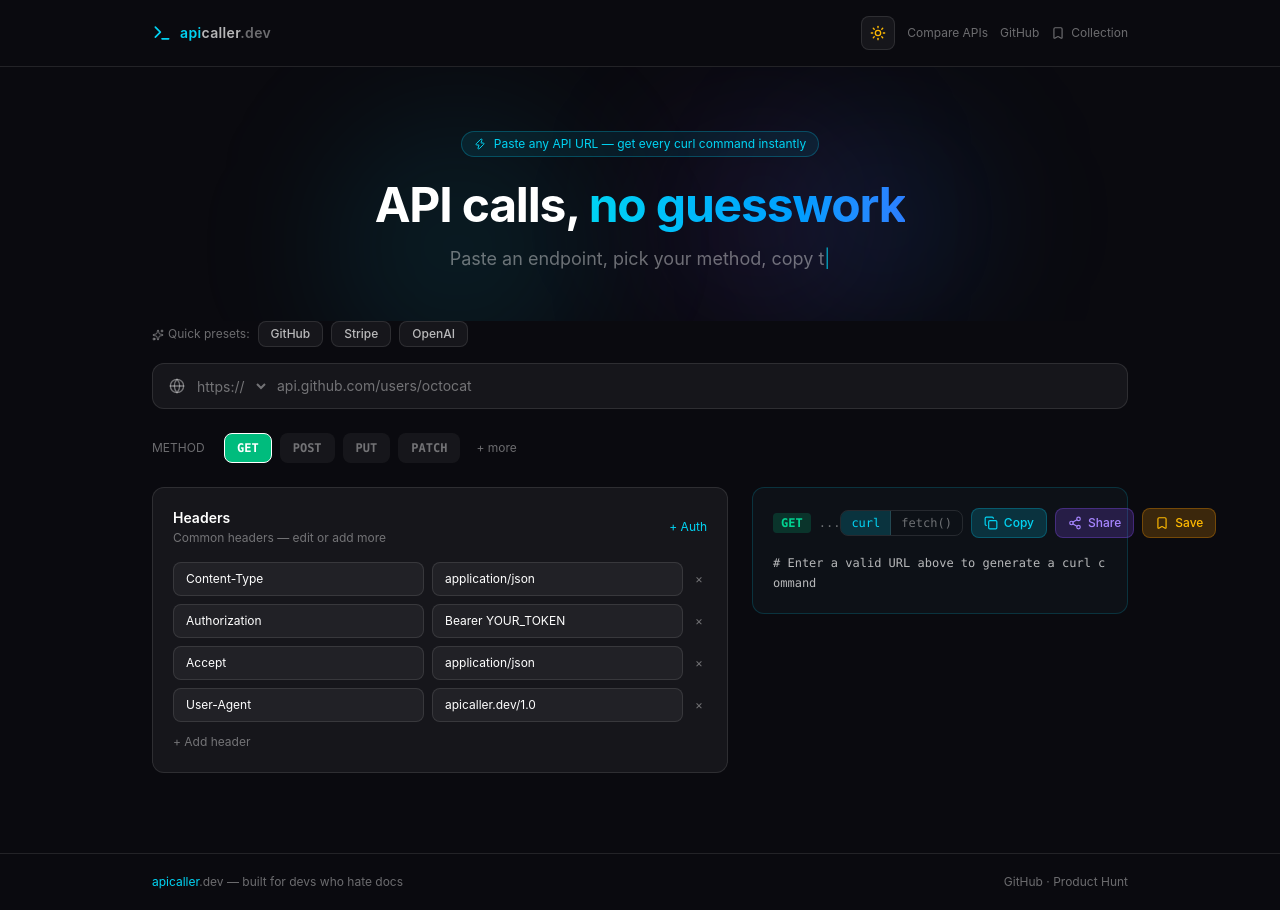
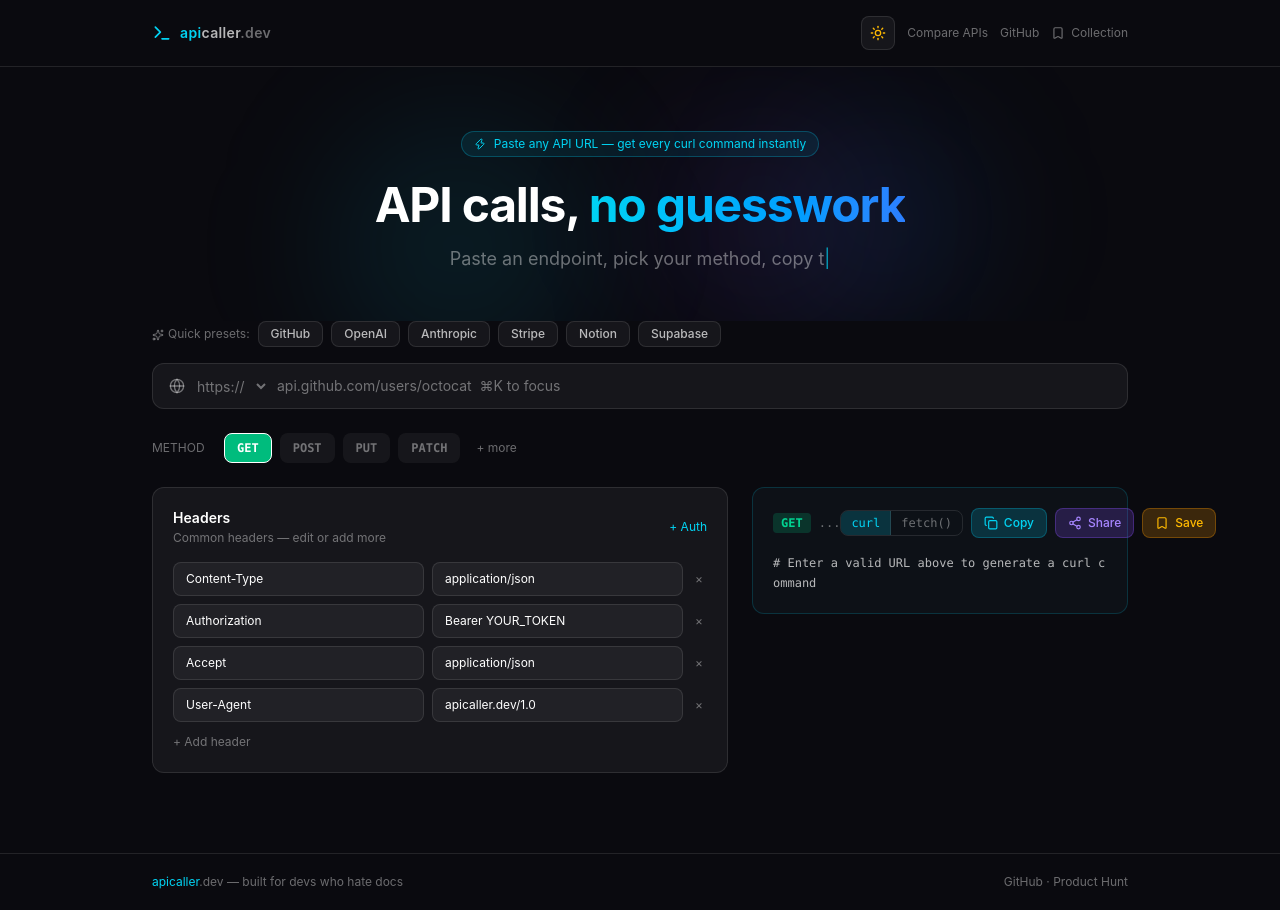
Before and after one commit to thakoreh/apicaller, a Next.js app: page /apicaller/ in a window 1280 px wide. Built offline with nearby package versions, Linux system fonts and the light colour scheme.

Commit message:
night shift: add Anthropic/Notion/Supabase presets, JSON format button, ⌘K shortcut, improved SEO metadata

```diff
--- a/src/app/layout.tsx
+++ b/src/app/layout.tsx
@@ -2,10 +2,16 @@
 import "./globals.css";
 
 export const metadata: Metadata = {
-  title: "apicaller.dev — API endpoint to curl, instantly",
+  title: "apicaller.dev — API endpoint to curl & fetch(), instantly",
   description:
-    "Paste any API URL and get ready-to-copy curl commands for every HTTP method. No docs digging. Built for developers.",
-  keywords: ["api", "curl", "rest", "http", "developer tools", "curl generator"],
+    "Paste any API URL and get ready-to-copy curl commands and JavaScript fetch() code for every HTTP method. Supports GitHub, OpenAI, Anthropic, Stripe, and more. Free, no account needed.",
+  keywords: ["api", "curl", "fetch", "rest", "http", "developer tools", "curl generator", "fetch generator", "api tester", "api debugger"],
+  openGraph: {
+    title: "apicaller.dev — API to curl & fetch(), instantly",
+    description: "Paste any API URL and get ready-to-copy curl commands and JavaScript fetch() code. No docs digging.",
+    type: "website",
+    url: "https://thakoreh.github.io/apicaller/",
+  },
 };
 
 export default function RootLayout({
--- a/src/app/page.tsx
+++ b/src/app/page.tsx
@@ -54,16 +54,6 @@
     ],
   },
   {
-    name: 'Stripe',
-    url: 'api.stripe.com/v1/charges',
-    method: 'POST',
-    headers: [
-      { key: 'Content-Type', value: 'application/x-www-form-urlencoded' },
-      { key: 'Authorization', value: 'Bearer sk_test_YOUR_KEY' },
-    ],
-    body: 'amount=2000&currency=usd&source=tok_visa&description=Test charge',
-  },
-  {
     name: 'OpenAI',
     url: 'api.openai.com/v1/chat/completions',
     method: 'POST',
@@ -72,6 +62,47 @@
       { key: 'Authorization', value: 'Bearer YOUR_OPENAI_KEY' },
     ],
     body: '{\n  "model": "gpt-4",\n  "messages": [{"role": "user", "content": "Hello!"}]\n}',
+  },
+  {
+    name: 'Anthropic',
+    url: 'api.anthropic.com/v1/messages',
+    method: 'POST',
+    headers: [
+      { key: 'Content-Type', value: 'application/json' },
+      { key: 'x-api-key', value: 'YOUR_ANTHROPIC_KEY' },
+      { key: 'anthropic-version', value: '2023-06-01' },
+    ],
+    body: '{\n  "model": "claude-sonnet-4-20250514",\n  "max_tokens": 1024,\n  "messages": [{"role": "user", "content": "Hello!"}]\n}',
+  },
+  {
+    name: 'Stripe',
+    url: 'api.stripe.com/v1/charges',
+    method: 'POST',
+    headers: [
+      { key: 'Content-Type', value: 'application/x-www-form-urlencoded' },
+      { key: 'Authorization', value: 'Bearer ***' },
+    ],
+    body: 'amount=2000&currency=usd&source=tok_visa&description=Test charge',
+  },
+  {
+    name: 'Notion',
+    url: 'api.notion.com/v1/pages',
+    method: 'POST',
+    headers: [
+      { key: 'Content-Type', value: 'application/json' },
+      { key: 'Authorization', value: 'Bearer YOUR_NOTION_TOKEN' },
+      { key: 'Notion-Version', value: '2022-06-28' },
+    ],
+    body: '{\n  "parent": {"database_id": "YOUR_DB_ID"},\n  "properties": {\n    "Name": {"title": [{"text": {"content": "New page"}}]}\n  }\n}',
+  },
+  {
+    name: 'Supabase',
+    url: 'YOUR_PROJECT.supabase.co/rest/v1/users',
+    method: 'GET',
+    headers: [
+      { key: 'apikey', value: 'YOUR_SUPABASE_ANON_KEY' },
+      { key: 'Authorization', value: 'Bearer YOUR_SUPABASE_ANON_KEY' },
+    ],
   },
 ];
 
@@ -253,6 +284,28 @@
       ? buildFetchCode(selectedMethod, fullUrl, headers, body)
       : buildCurlCommand(selectedMethod, fullUrl, headers, body)
     : '# Enter a valid URL above to generate a curl command';
+
+  // Keyboard shortcut: Ctrl/Cmd+K to focus URL input
+  useEffect(() => {
+    const handler = (e: KeyboardEvent) => {
+      if ((e.metaKey || e.ctrlKey) && e.key === 'k') {
+        e.preventDefault();
+        urlInputRef.current?.focus();
+      }
+    };
+    window.addEventListener('keydown', handler);
+    return () => window.removeEventListener('keydown', handler);
+  }, []);
+
+  const formatJsonBody = useCallback(() => {
+    if (!body.trim()) return;
+    try {
+      const parsed = JSON.parse(body);
+      setBody(JSON.stringify(parsed, null, 2));
+    } catch {
+      // Not valid JSON, ignore
+    }
+  }, [body]);
 
   const addHeader = () => setHeaders((h) => [...h, { key: '', value: '' }]);
   const removeHeader = (i: number) => setHeaders((h) => h.filter((_, idx) => idx !== i));
@@ -450,7 +503,7 @@
               onFocus={() => { if (history.length > 0 && !urlInput) setShowHistory(true); }}
               onBlur={() => setTimeout(() => setShowHistory(false), 200)}
               onKeyDown={(e) => { if (e.key === 'Enter') handleSubmit(); }}
-              placeholder="api.github.com/users/octocat"
+              placeholder="api.github.com/users/octocat  ⌘K to focus"
               className="flex-1 bg-transparent text-[var(--text-primary)] text-sm py-3 pr-4 outline-none placeholder:text-[var(--text-muted)]"
             />
           </div>
@@ -570,9 +623,18 @@
             {/* Body */}
             {selectedMethod !== 'GET' && selectedMethod !== 'HEAD' && (
               <div className="rounded-xl border border-[var(--surface-border)] bg-[var(--surface)] p-5">
-                <div className="mb-3">
-                  <h3 className="text-sm font-semibold text-[var(--text-primary)]">Request Body</h3>
-                  <p className="text-[var(--text-muted)] text-xs mt-0.5">JSON body for POST/PUT/PATCH</p>
+                <div className="flex items-center justify-between mb-3">
+                  <div>
+                    <h3 className="text-sm font-semibold text-[var(--text-primary)]">Request Body</h3>
+                    <p className="text-[var(--text-muted)] text-xs mt-0.5">JSON body for POST/PUT/PATCH</p>
+                  </div>
+                  <button
+                    onClick={formatJsonBody}
+                    className="text-xs text-cyan-400 hover:text-cyan-300 transition-colors px-2 py-1 rounded border border-cyan-500/20 hover:border-cyan-500/40"
+                    title="Format JSON"
+                  >
+                    { } Format
+                  </button>
                 </div>
                 <textarea
                   value={body}
```
